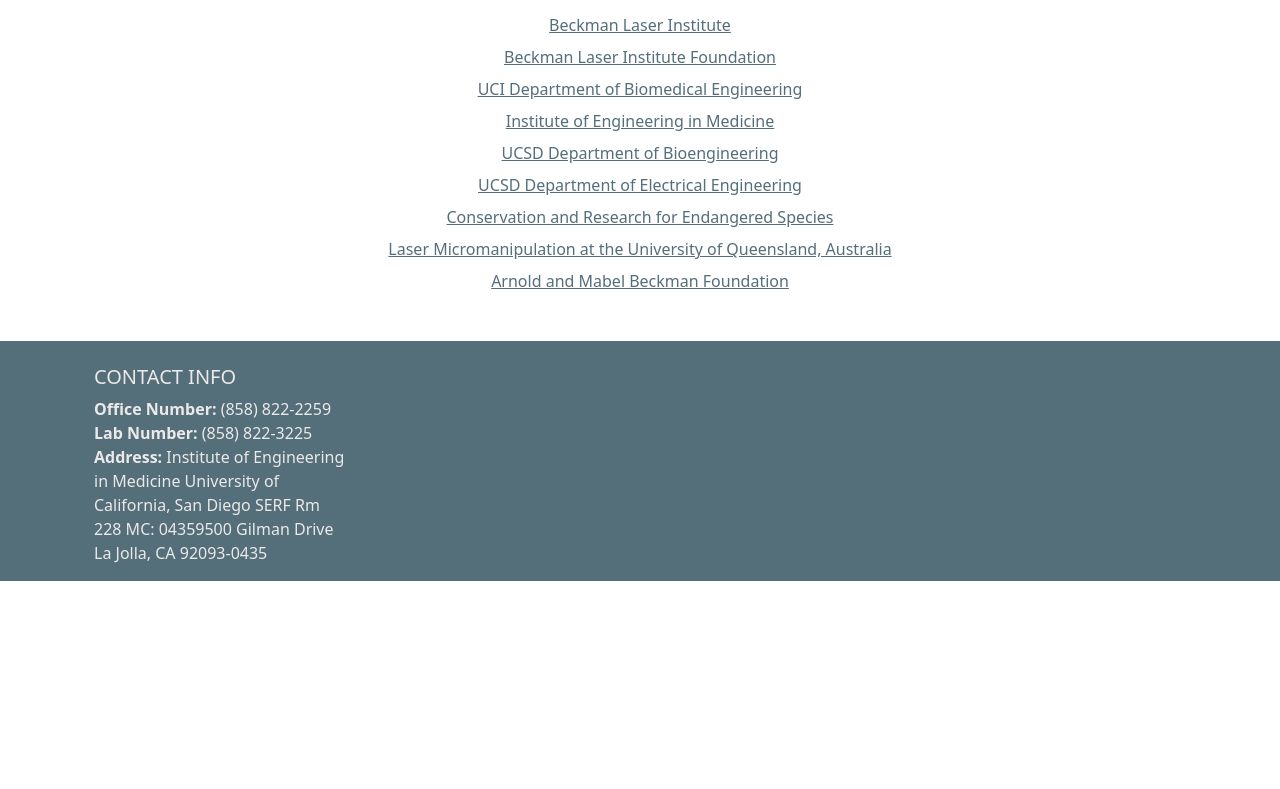
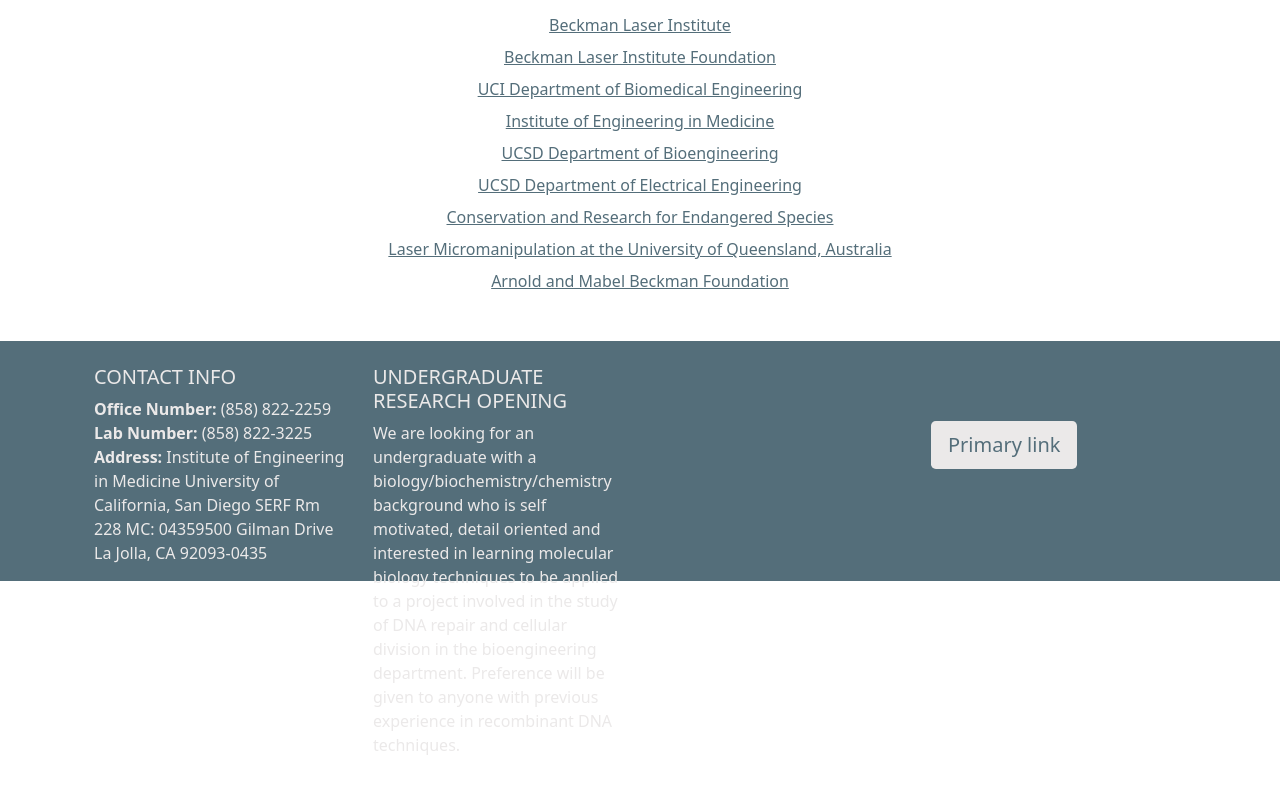
Before and after one commit to jonathanxue5/robolase-website, a plain HTML site: page Home/index.html in a window 1280 px wide. Shown: the part 1860-2649 px from the top of the page. Before the commit the page ends 2465 px from the top, so only its background shows below. Drawn offline with nearby package versions, Linux system fonts and the light colour scheme.

Commit message:
Working on adding more to the footer

```diff
--- a/Home/index.html
+++ b/Home/index.html
@@ -134,6 +134,16 @@
           </ul>
         </div>
         <!--Grid column-->
+        <div class="col-lg-3 col-md-6 mb-4 mb-md-0">
+          <h5 class="text-uppercase" style="color: rgb(235, 233, 233);">UNDERGRADUATE RESEARCH OPENING</h5>
+          <p style="color: rgb(235, 233, 233);">We are looking for an undergraduate with a biology/biochemistry/chemistry background who is self motivated, detail oriented and interested in learning molecular biology techniques to be applied to a project involved in the study of DNA repair and cellular division in the bioengineering department. Preference will be given to anyone with previous experience in recombinant DNA techniques.
+          </p>
+        </div>
+        <div class="col-lg-3 col-md-6 mb-4 mb-md-0"></div>
+        <div class="col-lg-3 col-md-6 mb-4 mb-md-0">
+          <a href="#" class="btn btn-lg" tabindex="-1" role="button" aria-disabled="true" style="background-color: rgb(235, 233, 233); color: rgb(84, 110, 122); margin-top: 3.5rem;">Primary link</a>
+          <!-- <button type="button" class="btn btn-lg" align="center" style="margin-top: 3.5rem; background-color: rgb(235, 233, 233); color: rgb(84, 110, 122);">Contact Us!</button> -->
+        </div>
       </div>
       <!--Grid row-->
     </div>
```
